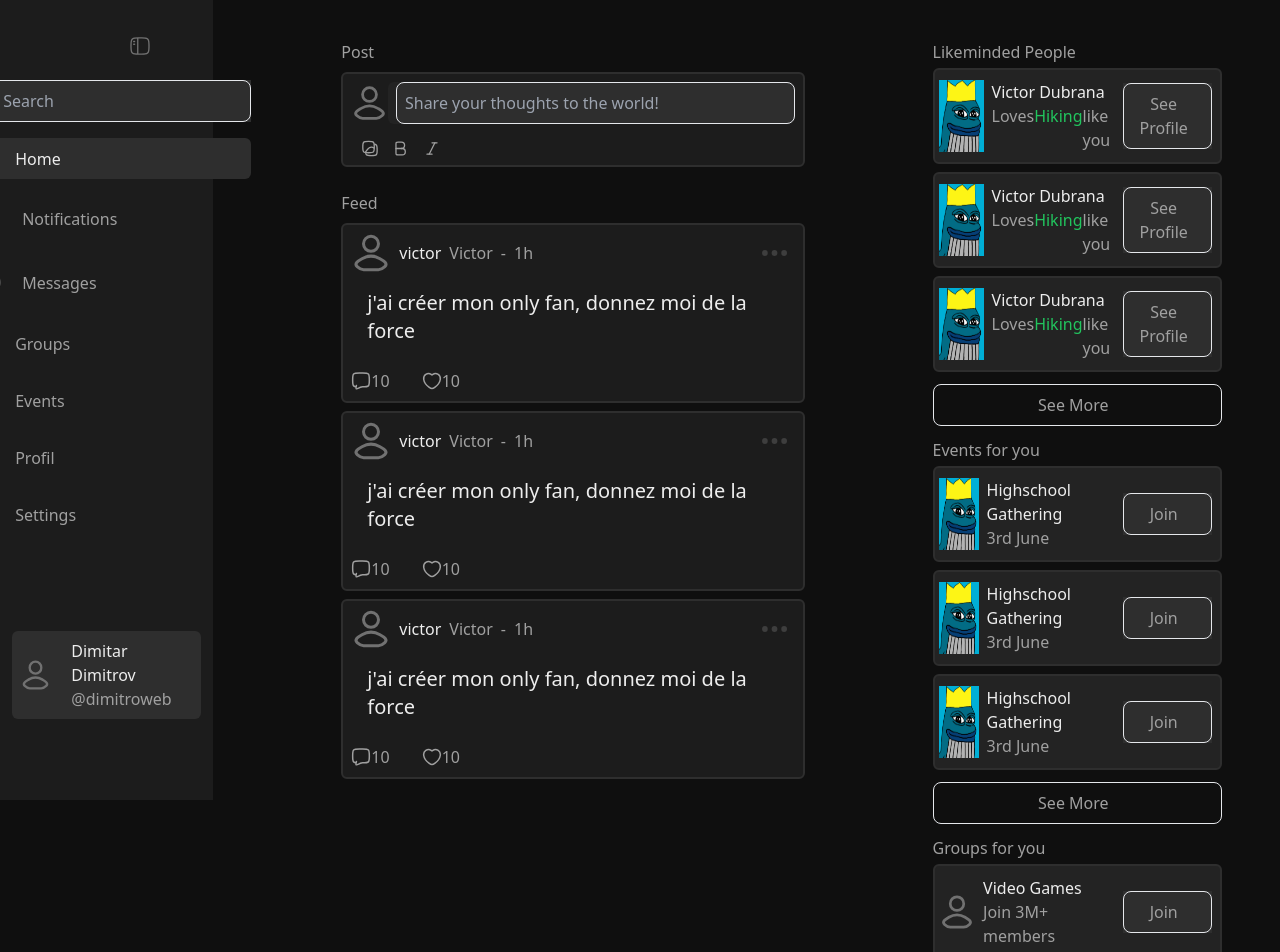
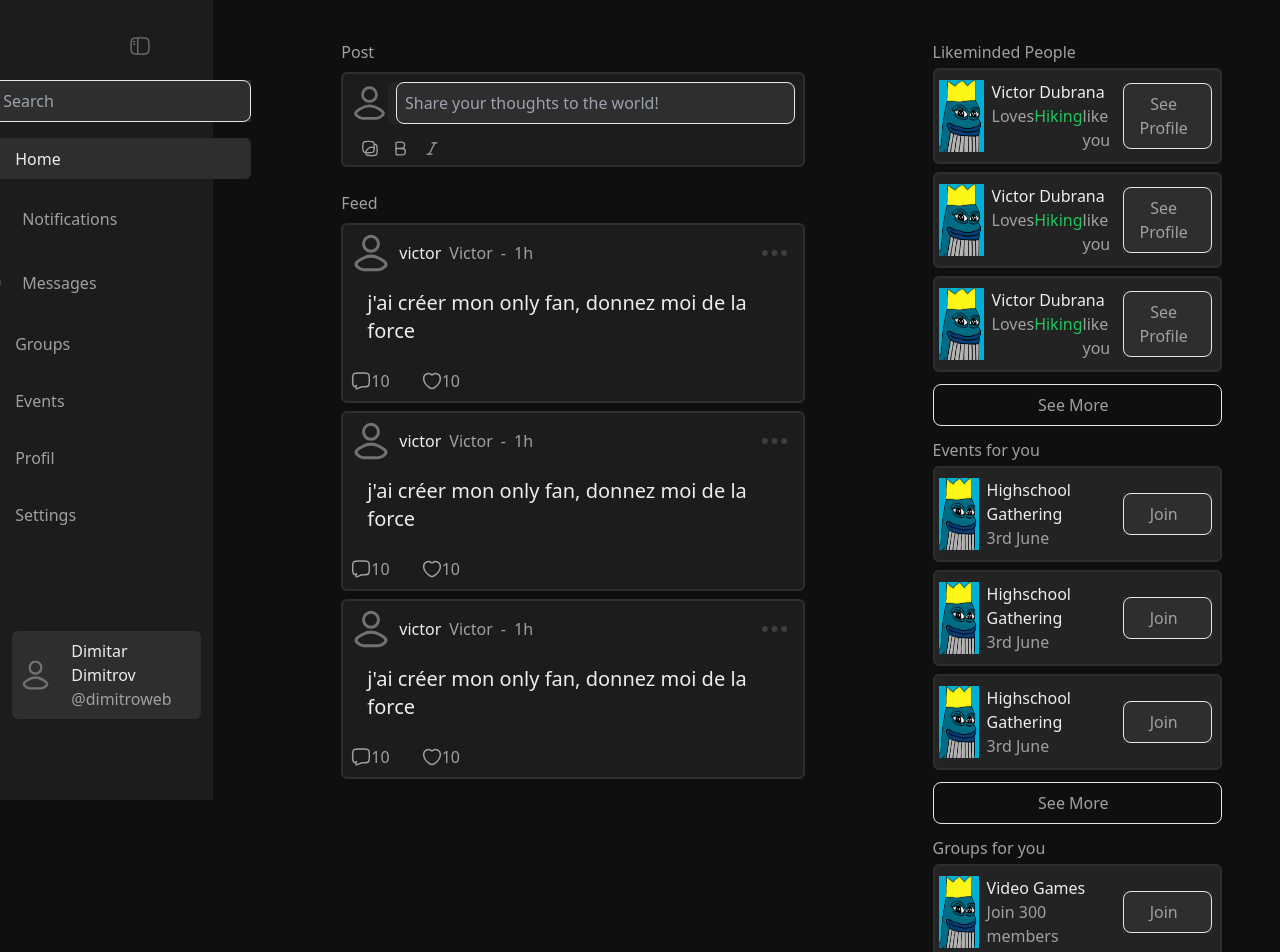
Before and after one commit to algorithmISEPProject/front, a Next.js app: page /HomePage in a window 1280 px wide. Shown: the top 952 px of the page. Built offline with nearby package versions, Linux system fonts and the light colour scheme.

Commit message:
GroupsForYou Interface done

```diff
--- a/src/app/HomePage/page.tsx
+++ b/src/app/HomePage/page.tsx
@@ -108,7 +108,11 @@ export default function HomePage() {
           eventName="Highschool Gathering"
           date="3rd June"
         />
-        <GroupsForYou />
+        <GroupsForYou
+          groupsName="Video Games"
+          groupsNumber={300}
+          groupImage={kingWhale}
+        />
       </div>
     </div>
   );
--- a/src/components/groupsForYou/groupsForYou.tsx
+++ b/src/components/groupsForYou/groupsForYou.tsx
@@ -1,18 +1,35 @@
 import React from "react";
-import Image from "next/image";
+import Image, { StaticImageData } from "next/image";
 
 import userIcon from "../../../public/userIcon.svg";
 import groupNumberIcon from "../../../public/groupNumberIcon.svg";
 
-export default function GroupsForYou() {
+export interface GroupsForYouProps {
+  groupsName?: string;
+  groupsNumber?: number;
+  groupImage?: StaticImageData | undefined;
+}
+
+export default function GroupsForYou(props: GroupsForYouProps) {
   const Group = () => {
     return (
       <div className=" flex flex-row my-1 bg-inputField-background rounded-md border-2 border-componentOutline w-5/6 h-24  justify-center items-center">
         <div className="flex flex-row  w-full p-1 ">
-          <Image alt="userIcon" src={userIcon} height={40} width={40} />
+          {props.groupImage ? (
+            <Image
+              alt="userIcon"
+              src={props.groupImage}
+              height={40}
+              width={40}
+            />
+          ) : (
+            <Image alt="userIcon" src={userIcon} height={40} width={40} />
+          )}
           <div className="flex flex-col text-subTitle items-left">
-            <div className="ml-2 text-white">Video Games</div>
-            <div className="flex flex-row ml-2">Join 3M+ members</div>
+            <div className="ml-2 text-white">{props.groupsName}</div>
+            <div className="flex flex-row ml-2">
+              Join {props.groupsNumber} members
+            </div>
           </div>
         </div>
         <div className="bg-btn-background text-subTitle m-2 w-3/6">
```
